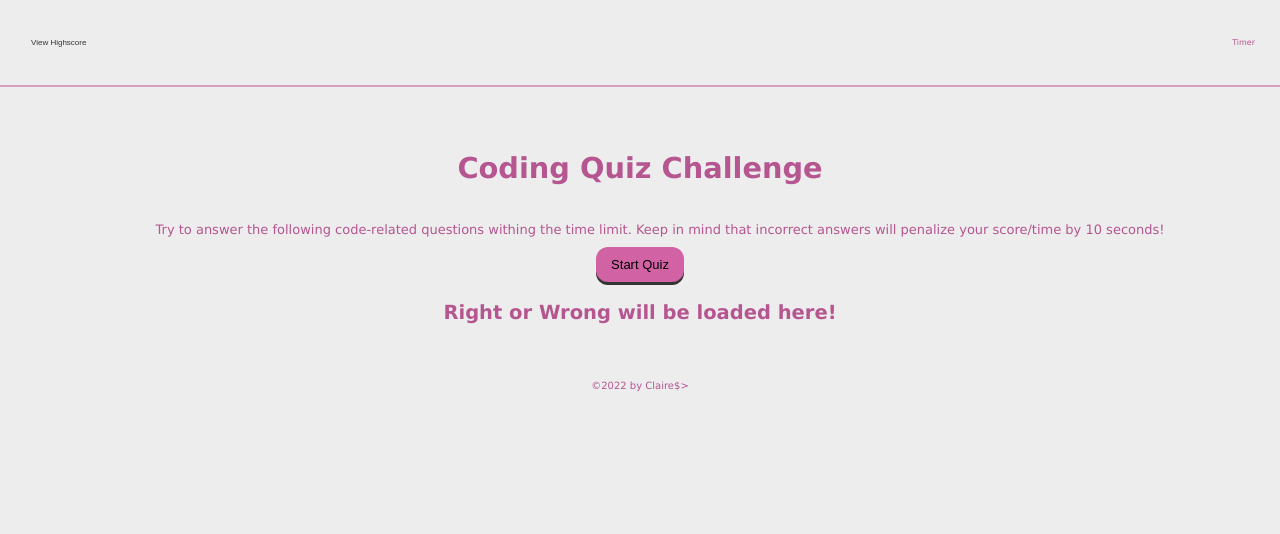
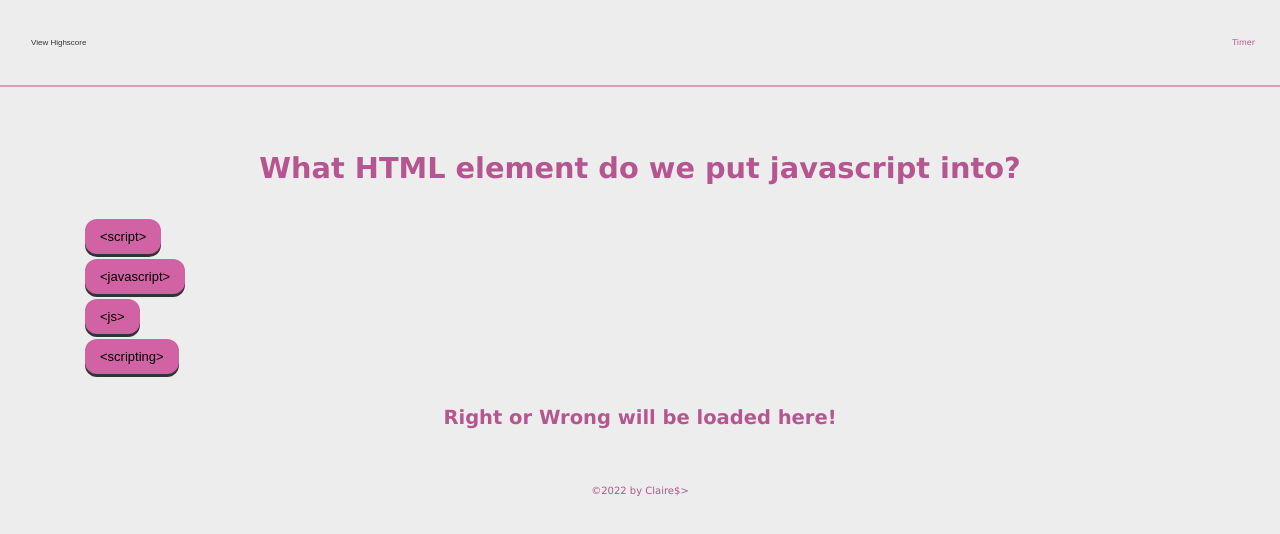
Before and after one commit to clairecashmore17/code-quiz, a plain HTML site: page index.html in a window 1280 px wide. Both pictures are taken after a click on the button "Start Quiz". Drawn offline with Linux system fonts and the light colour scheme.

Commit message:
dynamically changes title to first question

```diff
--- a/assets/css/style.css
+++ b/assets/css/style.css
@@ -25,6 +25,7 @@ header {
     justify-content: space-between;
     font-size: 8px;
 }
+
 .highscore {
     outline: none;
     border: none;
@@ -53,6 +54,11 @@ header {
 }
 .quiz-questions-wrapper {
     font-size: small;
+}
+.question {
+    text-align: left;
+    list-style: none;
+    margin: 5px;
 }
 .result {
     font-size: small;
--- a/assets/js/script.js
+++ b/assets/js/script.js
@@ -0,0 +1,130 @@
+// GLOBALS
+//Counter to distinguish which quiz questions we are on.
+var quizIdCounter = 0;
+var rightAnsInd = 0;
+// Variable for the event listener in main
+var pageContentEl = document.querySelector("#page-content");
+
+var startBtnEl = window.document.querySelector("#start-quiz");
+//variable to listen to events in header
+
+var headerEl = document.querySelector("header");
+
+var quizQuestionsEl = document.querySelector("#questions-list");
+
+var questionObj = {
+    questions: [
+        "What HTML element do we put javascript into?",
+        "What is the correct JavaScript syntax to write 'Hello World'?",
+        "Where is the correct place to insert a JavaScript?",
+        "How do you create a function?",
+        "How do you call a function?"
+    ],
+    correctAns: [
+        "<script>",
+        "document.write('Hello World')",
+        "Both the <head> section and the <body> section are correct",
+        "function functionName() or var functioName = function()",
+        "functionName(parameter);"
+
+    ],
+    wrongAns:[
+        "<javascript>",
+        "<js>",
+        "<scripting>",
+        "'Hello World'",
+        "response.write('Hello World')",
+        "write.('helloWorld)",
+        "the <head> section",
+        "the <body> section",
+        "anywhere?",
+        "function functionName()",
+        "function = functionName();",
+        "create.functionElement;",
+        "call function",
+        "function.invoke",
+        "function.open"
+    ]
+};
+// function to generate a random numeric value
+var randomNumber = function(min, max) {
+    var value = Math.floor(Math.random() * (max - min) + min);
+
+    return value;
+  };
+function rightAns(index){
+   //Change questions
+   document.querySelector("#prompt").textContent = questionObj.questions[index];
+
+
+   var listChoiceEl = document.createElement("li");
+   var listButtonEl = document.createElement("button");
+
+   listButtonEl.textContent = questionObj.correctAns[index];
+   listButtonEl.className = "btn";
+   listChoiceEl.className = "question";
+   listChoiceEl.id = "question";
+
+   listChoiceEl.appendChild(listButtonEl);
+   quizQuestionsEl.appendChild(listChoiceEl);
+
+
+
+  }
+function wrongAns(index) {
+
+
+
+    //mutliple choice
+
+
+    var listChoiceEl = document.createElement("li");
+    var listButtonEl = document.createElement("button");
+
+    listButtonEl.textContent = questionObj.wrongAns[index];
+    listButtonEl.className = "btn";
+    listChoiceEl.className = "question";
+    listChoiceEl.id = "question";
+    // listChoiceEl.setAttribute("data-question-id", quizIdCounter);
+
+    listChoiceEl.appendChild(listButtonEl);
+    quizQuestionsEl.appendChild(listChoiceEl);
+
+    //
+
+}
+
+// function to deal with buttons in main
+function quizButtonHandler(event){
+  var targetEl = event.target;
+  if(targetEl.matches("#start-quiz")){
+
+
+
+    // remove start prompt
+    document.querySelector("#startExcerpt").remove();
+
+    //remove start button
+    startBtnEl.remove();
+
+    rightAns(rightAnsInd);
+    rightAnsInd++;
+    for(var i = 0; i < questionObj.questions.length-2; i++){
+        wrongAns(i,);
+    }
+    }
+    //If it isnt a start button...
+    else if(target.matches("#question")){
+        console.log("have clicked a multiple choice answer");
+    }
+};
+
+
+//function to deal with buttons in header
+function headerButtonHandler(event){
+    alert("high score button clicked");
+};
+
+pageContentEl.addEventListener("click",quizButtonHandler);
+headerEl.addEventListener("click",headerButtonHandler);
+console.dir(startBtnEl);
--- a/index.html
+++ b/index.html
@@ -11,17 +11,17 @@
 
 <body>
     <header>
-        <button class="highscore">View Highscore</button>
+        <button class="highscore" id="scoreBtn">View Highscore</button>
         <p>Timer</p>
     </header>
 
-    <main class="page-content">
+    <main class="page-content" id="page-content">
         <section class="quiz-title">
-            <h2>Coding Quiz Challenge</h2>
+            <h2 id="prompt">Coding Quiz Challenge</h2>
         </section>
         <section class="quiz-questions-wrapper">
-            <ul class="questions-list">
-                <p>Try to answer the following code-related questions withing the time limit.
+            <ul class="questions-list" id="questions-list">
+                <p id="startExcerpt">Try to answer the following code-related questions withing the time limit.
                 Keep in mind that incorrect answers will penalize your score/time by 10 seconds!
                 </p>
             </ul>
```
Also changed, not shown: assets/imgs/wireframe.png (added).
